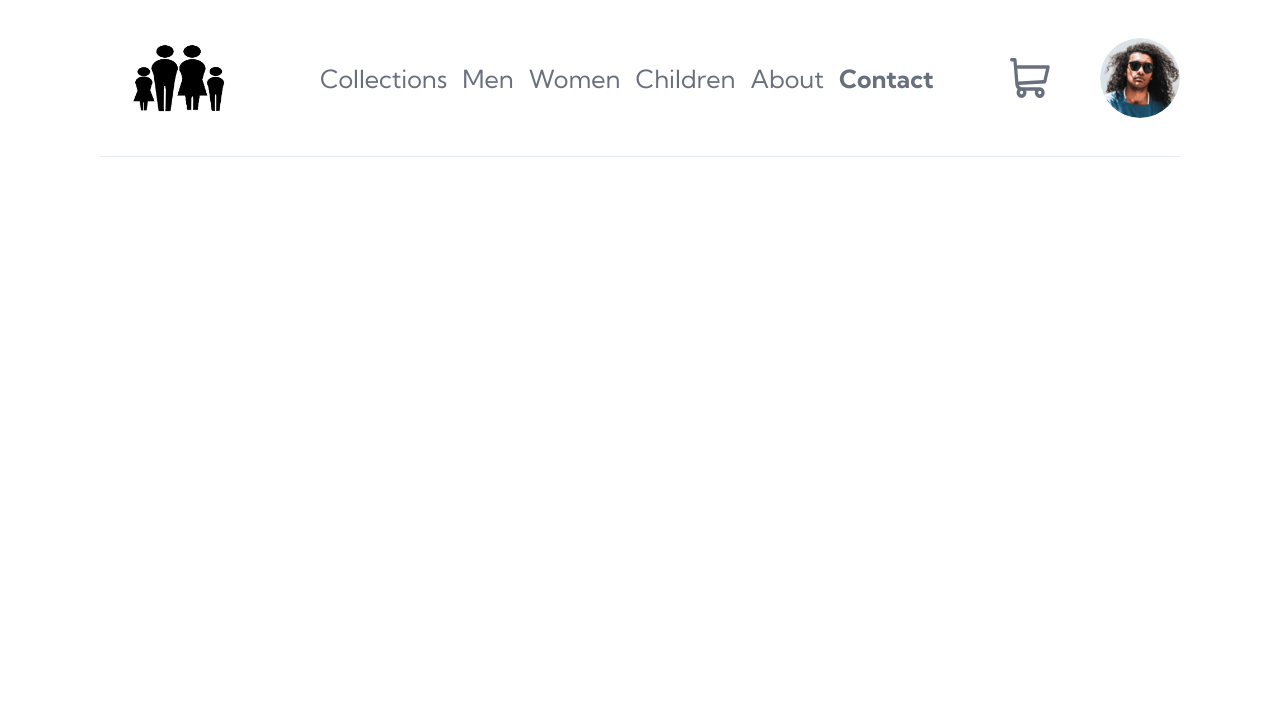
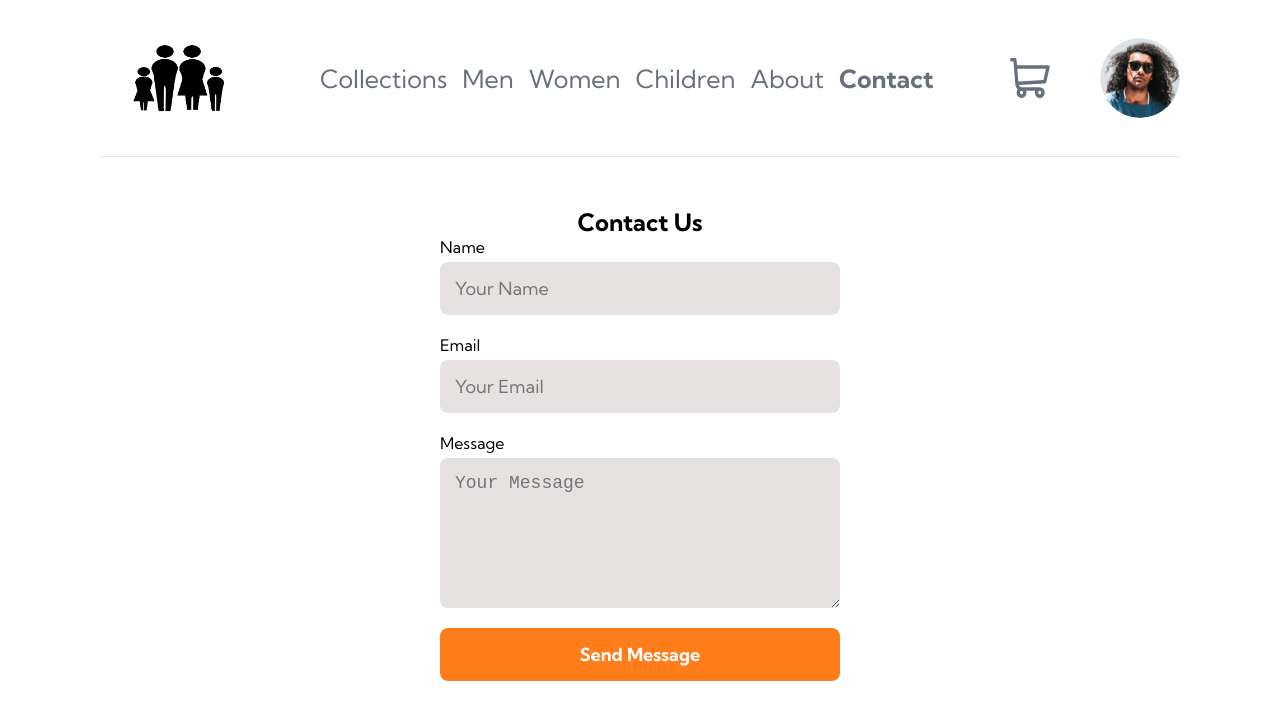
Before and after one commit to IrakliTsiklauri/e-commerce-platform, a React (Create React App) app: page /contact in a window 1280 px wide. Shown: the top 720 px of the page. Built offline with nearby package versions, Linux system fonts and the light colour scheme.

Commit message:
add information in Contact.jsx

```diff
--- a/src/pages/Contact.jsx
+++ b/src/pages/Contact.jsx
@@ -1,7 +1,94 @@
 import React from "react";
+import styled from "styled-components";
 
 const Contact = () => {
-  return <div></div>;
+  return (
+    <ContactContainer>
+      <h2>Contact Us</h2>
+      <Form>
+        <InputDiv>
+          <label>Name</label>
+          <input type="text" name="name" placeholder="Your Name" />
+        </InputDiv>
+        <InputDiv>
+          <label>Email</label>
+          <input type="email" name="email" placeholder="Your Email" />
+        </InputDiv>
+        <InputDiv>
+          <label>Message</label>
+          <Textarea name="message" placeholder="Your Message"></Textarea>
+        </InputDiv>
+        <SubmitButton type="submit">Send Message</SubmitButton>
+      </Form>
+    </ContactContainer>
+  );
 };
 
 export default Contact;
+
+const ContactContainer = styled.div`
+  display: flex;
+  flex-direction: column;
+  align-items: center;
+  justify-content: center;
+  margin-top: 50px;
+`;
+
+const Form = styled.form`
+  display: flex;
+  flex-direction: column;
+  align-items: start;
+  justify-content: center;
+  gap: 20px;
+  width: 400px;
+`;
+
+const InputDiv = styled.div`
+  display: flex;
+  flex-direction: column;
+  align-items: start;
+  justify-content: center;
+  width: 100%;
+
+  label {
+    margin-bottom: 5px;
+  }
+
+  input {
+    width: 100%;
+    padding: 15px;
+    border: none;
+    border-radius: 8px;
+    background-color: #e7e2e2;
+    font-size: 18px;
+    outline-color: #18db18;
+  }
+`;
+
+const Textarea = styled.textarea`
+  width: 100%;
+  padding: 15px;
+  border: none;
+  border-radius: 8px;
+  background-color: #e7e2e2;
+  font-size: 18px;
+  outline-color: #18db18;
+  resize: vertical;
+  min-height: 150px;
+`;
+
+const SubmitButton = styled.button`
+  width: 100%;
+  padding: 15px;
+  color: #fff;
+  font-size: 18px;
+  font-weight: 700;
+  border: none;
+  border-radius: 8px;
+  background-color: rgba(255, 126, 27, 1);
+
+  &:hover {
+    cursor: pointer;
+    background-color: #f49a56;
+  }
+`;
```
Also changed, not shown: src/components/Checkout.jsx (+3 -7 lines).
